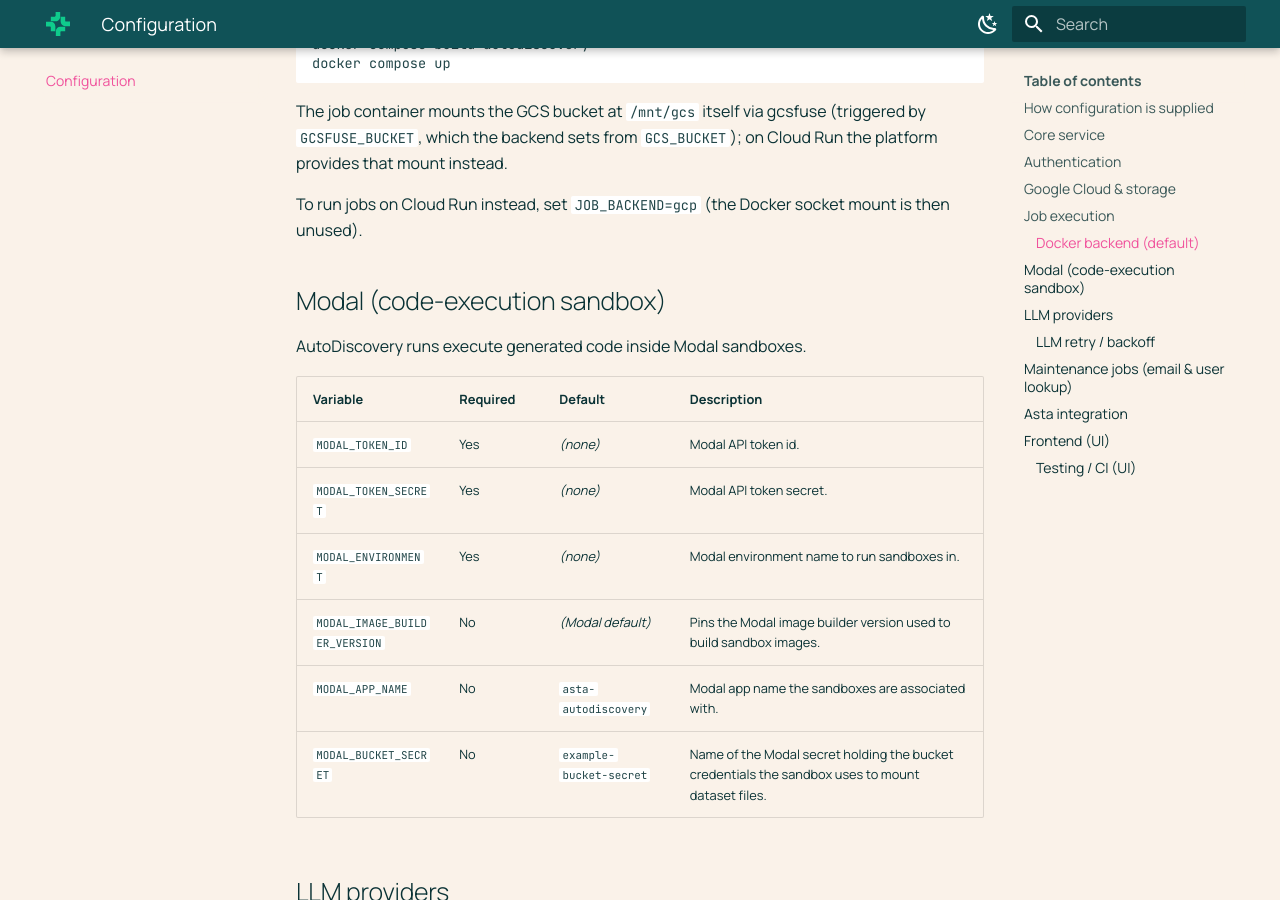
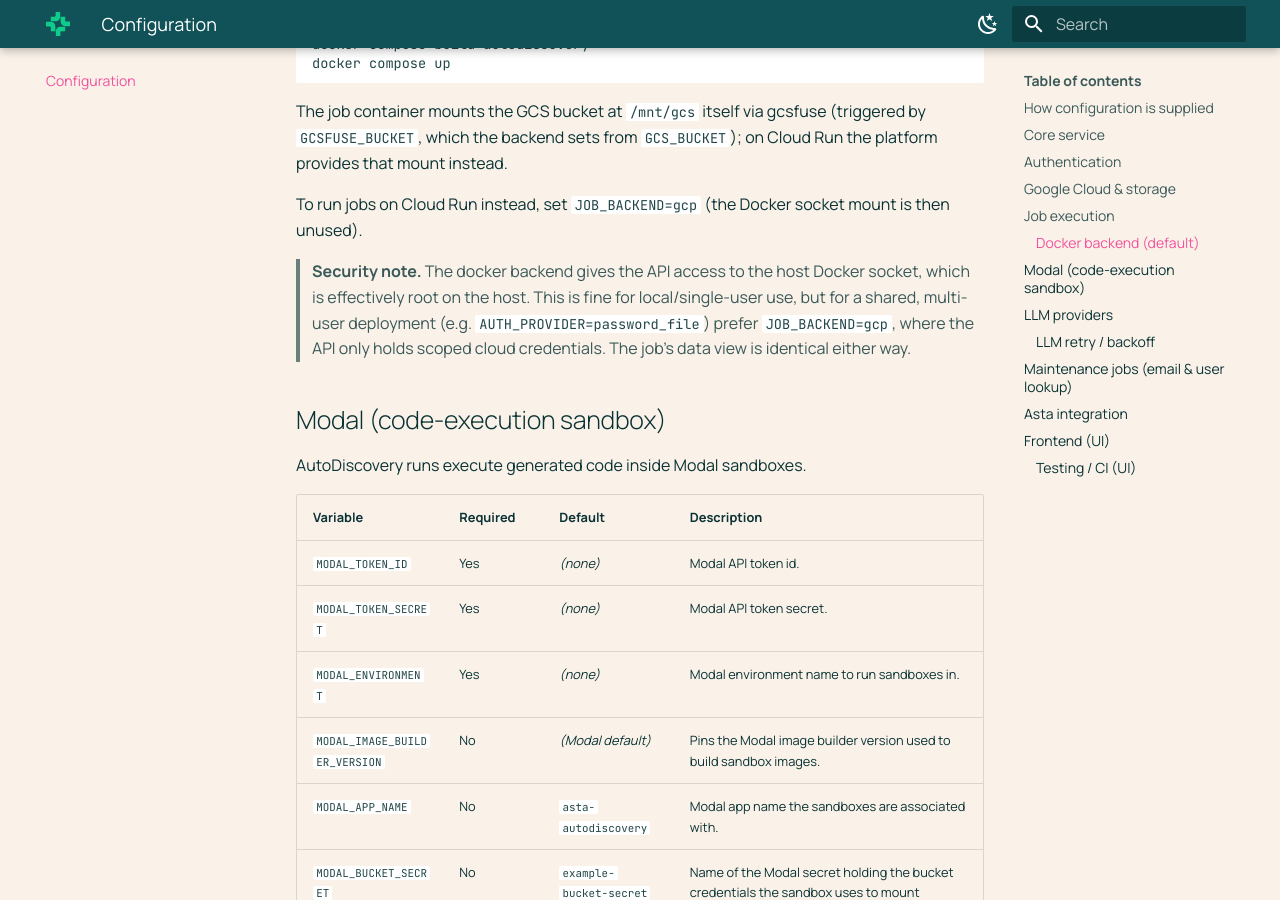
Before and after one commit to allenai/asta-autodiscovery, an MkDocs documentation site: the page built from docs/configuration.md, in a window 1280 px wide and 900 px high, scrolled down 3448 px. Built offline with MkDocs 1.6.1 and Material for MkDocs 9.7.7, drawn with Linux system fonts in a browser that asks for light colours.

Commit message:
docs: note docker-backend host-privilege tradeoff
Add a short security note to the job-execution section: the docker backend
gives the API host Docker socket access (root-equivalent on the host), so
prefer JOB_BACKEND=gcp for shared multi-user deployments. Clarify the job's
data view is identical across backends.

Co-Authored-By: Claude Opus 4.8 (1M context) <noreply@anthropic.com>

```diff
--- a/docs/configuration.md
+++ b/docs/configuration.md
@@ -96,6 +96,11 @@ that mount instead.
 
 To run jobs on Cloud Run instead, set `JOB_BACKEND=gcp` (the Docker socket mount is then unused).
 
+> **Security note.** The docker backend gives the API access to the host Docker socket, which is
+> effectively root on the host. This is fine for local/single-user use, but for a shared,
+> multi-user deployment (e.g. `AUTH_PROVIDER=password_file`) prefer `JOB_BACKEND=gcp`, where the
+> API only holds scoped cloud credentials. The job's data view is identical either way.
+
 ## Modal (code-execution sandbox)
 
 AutoDiscovery runs execute generated code inside Modal sandboxes.
```
